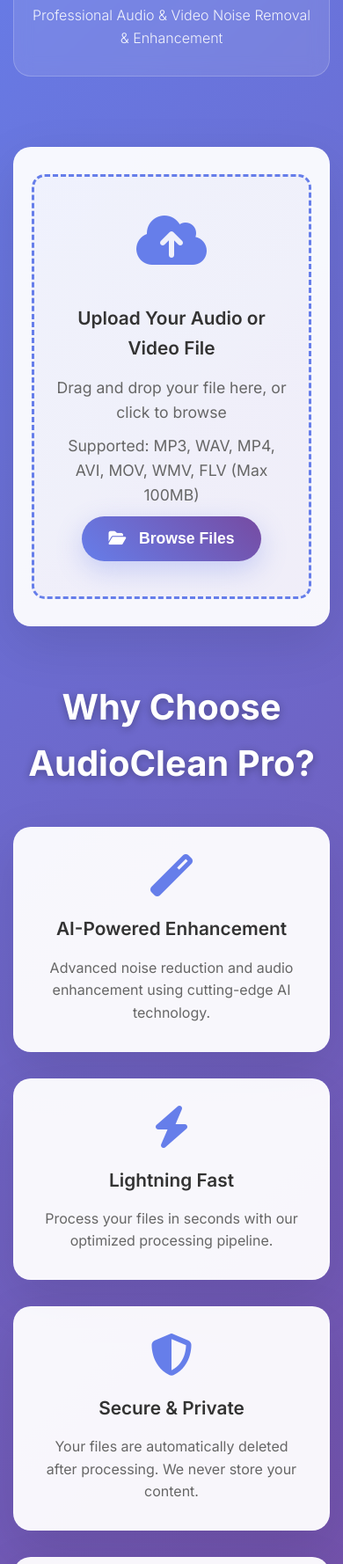
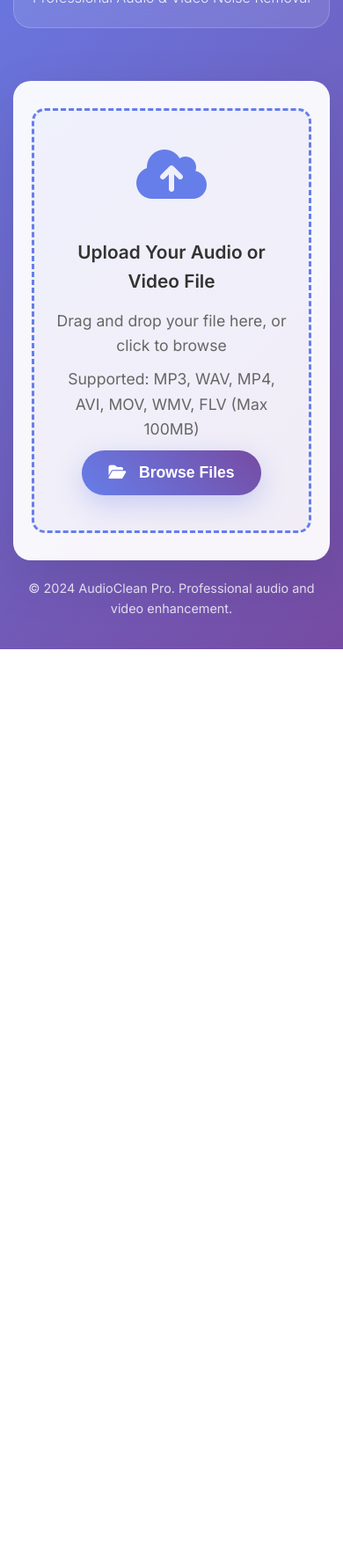
Before and after one commit to sudharsanSarathi/audio-cleanup, a website: page public/index.html in a window 390 px wide. Shown: the part 222-2000 px from the top of the page at 88% size. After the commit the page ends 960 px from the top, so only its background shows below. Drawn offline with Linux system fonts and the light colour scheme.

Commit message:
Streamline dashboard: Single-page focused interface for file upload and processing

```diff
--- a/public/index.html
+++ b/public/index.html
@@ -3,7 +3,7 @@
 <head>
     <meta charset="UTF-8">
     <meta name="viewport" content="width=device-width, initial-scale=1.0">
-    <title>Audio Noise Cleanup - Professional Audio & Video Enhancement</title>
+    <title>AudioClean Pro - Audio & Video Noise Removal</title>
     <link href="https://cdnjs.cloudflare.com/ajax/libs/font-awesome/6.4.0/css/all.min.css" rel="stylesheet">
     <link href="https://fonts.googleapis.com/css2?family=Inter:wght@300;400;500;600;700&display=swap" rel="stylesheet">
     <link rel="stylesheet" href="styles.css">
@@ -17,14 +17,14 @@
                     <i class="fas fa-microphone-alt"></i>
                     <h1>AudioClean Pro</h1>
                 </div>
-                <p class="tagline">Professional Audio & Video Noise Removal & Enhancement</p>
+                <p class="tagline">Professional Audio & Video Noise Removal</p>
             </div>
         </header>
 
-        <!-- Main Content -->
-        <main class="main-content">
+        <!-- Main Dashboard -->
+        <main class="dashboard">
             <!-- Upload Section -->
-            <section class="upload-section">
+            <section class="upload-section" id="uploadSection">
                 <div class="upload-card">
                     <div class="upload-area" id="uploadArea">
                         <div class="upload-icon">
@@ -142,36 +142,9 @@
             </section>
         </main>
 
-        <!-- Features Section -->
-        <section class="features-section">
-            <h2>Why Choose AudioClean Pro?</h2>
-            <div class="features-grid">
-                <div class="feature-card">
-                    <i class="fas fa-magic"></i>
-                    <h3>AI-Powered Enhancement</h3>
-                    <p>Advanced noise reduction and audio enhancement using cutting-edge AI technology.</p>
-                </div>
-                <div class="feature-card">
-                    <i class="fas fa-bolt"></i>
-                    <h3>Lightning Fast</h3>
-                    <p>Process your files in seconds with our optimized processing pipeline.</p>
-                </div>
-                <div class="feature-card">
-                    <i class="fas fa-shield-alt"></i>
-                    <h3>Secure & Private</h3>
-                    <p>Your files are automatically deleted after processing. We never store your content.</p>
-                </div>
-                <div class="feature-card">
-                    <i class="fas fa-mobile-alt"></i>
-                    <h3>Multi-Format Support</h3>
-                    <p>Support for all major audio and video formats with professional quality output.</p>
-                </div>
-            </div>
-        </section>
-
-        <!-- Footer -->
+        <!-- Simple Footer -->
         <footer class="footer">
-            <p>&copy; 2024 AudioClean Pro. Professional audio and video enhancement made simple.</p>
+            <p>&copy; 2024 AudioClean Pro. Professional audio and video enhancement.</p>
         </footer>
     </div>
 
--- a/public/script.js
+++ b/public/script.js
@@ -17,7 +17,20 @@
 // Initialize the application
 document.addEventListener('DOMContentLoaded', function() {
     initializeEventListeners();
+    handleGitHubPagesRouting();
 });
+
+// Handle GitHub Pages routing for SPA
+function handleGitHubPagesRouting() {
+    // Check if we're on GitHub Pages and need to redirect
+    if (window.location.search.startsWith('?/')) {
+        // Remove the redirect query string and update the URL
+        var redirect = window.location.search.slice(2).replace(/~and~/g, '&');
+        window.history.replaceState(null, null,
+            window.location.pathname.slice(0, -1) + redirect + window.location.hash
+        );
+    }
+}
 
 function initializeEventListeners() {
     // File input change
--- a/public/styles.css
+++ b/public/styles.css
@@ -14,23 +14,26 @@
 }
 
 .container {
-    max-width: 1200px;
+    max-width: 800px;
     margin: 0 auto;
     padding: 20px;
+    min-height: 100vh;
+    display: flex;
+    flex-direction: column;
 }
 
 /* Header Styles */
 .header {
     text-align: center;
-    margin-bottom: 40px;
-    padding: 40px 0;
+    margin-bottom: 30px;
+    padding: 30px 0;
 }
 
 .header-content {
     background: rgba(255, 255, 255, 0.1);
     backdrop-filter: blur(10px);
     border-radius: 20px;
-    padding: 40px;
+    padding: 30px;
     border: 1px solid rgba(255, 255, 255, 0.2);
 }
 
@@ -64,14 +67,17 @@
     font-weight: 300;
 }
 
-/* Main Content */
-.main-content {
-    margin-bottom: 60px;
+/* Dashboard */
+.dashboard {
+    flex: 1;
+    display: flex;
+    flex-direction: column;
+    gap: 30px;
 }
 
 /* Upload Section */
 .upload-section {
-    margin-bottom: 30px;
+    margin-bottom: 0;
 }
 
 .upload-card {
@@ -157,7 +163,7 @@
 
 /* Settings Section */
 .settings-section {
-    margin-bottom: 30px;
+    margin-bottom: 0;
 }
 
 .settings-card {
@@ -258,7 +264,7 @@
 
 /* Progress Section */
 .progress-section {
-    margin-bottom: 30px;
+    margin-bottom: 0;
 }
 
 .progress-card {
@@ -358,7 +364,7 @@
 
 /* Results Section */
 .results-section {
-    margin-bottom: 30px;
+    margin-bottom: 0;
 }
 
 .results-card {
@@ -462,65 +468,29 @@
     box-shadow: 0 15px 40px rgba(102, 126, 234, 0.4);
 }
 
-/* Features Section */
-.features-section {
-    margin-bottom: 60px;
-}
-
-.features-section h2 {
-    text-align: center;
-    font-size: 2.5rem;
-    font-weight: 700;
-    color: white;
-    margin-bottom: 40px;
-    text-shadow: 0 2px 10px rgba(0, 0, 0, 0.3);
-}
-
-.features-grid {
-    display: grid;
-    grid-template-columns: repeat(auto-fit, minmax(250px, 1fr));
-    gap: 30px;
-}
-
-.feature-card {
-    background: rgba(255, 255, 255, 0.95);
-    border-radius: 20px;
-    padding: 30px;
-    text-align: center;
-    box-shadow: 0 20px 60px rgba(0, 0, 0, 0.1);
-    border: 1px solid rgba(255, 255, 255, 0.2);
-    transition: all 0.3s ease;
-}
-
-.feature-card:hover {
-    transform: translateY(-5px);
-    box-shadow: 0 30px 80px rgba(0, 0, 0, 0.15);
-}
-
-.feature-card i {
-    font-size: 3rem;
-    color: #667eea;
-    margin-bottom: 20px;
-}
-
-.feature-card h3 {
-    font-size: 1.3rem;
-    font-weight: 600;
-    color: #333;
-    margin-bottom: 15px;
-}
-
-.feature-card p {
-    color: #666;
-    line-height: 1.6;
-}
-
 /* Footer */
 .footer {
     text-align: center;
-    padding: 30px 0;
+    padding: 20px 0;
     color: rgba(255, 255, 255, 0.8);
     font-size: 0.9rem;
+    margin-top: auto;
+}
+
+/* File detail styles */
+.file-detail {
+    margin-bottom: 10px;
+    padding: 8px 0;
+    border-bottom: 1px solid rgba(102, 126, 234, 0.1);
+}
+
+.file-detail:last-child {
+    border-bottom: none;
+}
+
+.file-detail strong {
+    color: #667eea;
+    margin-right: 10px;
 }
 
 /* Responsive Design */
@@ -530,7 +500,7 @@
     }
 
     .header-content {
-        padding: 30px 20px;
+        padding: 20px;
     }
 
     .logo h1 {
@@ -558,10 +528,6 @@
         width: 100%;
         max-width: 300px;
         justify-content: center;
-    }
-
-    .features-grid {
-        grid-template-columns: 1fr;
     }
 
     .processing-steps {
```
Also changed, not shown: public/404.html (added, +28 -0 lines).
